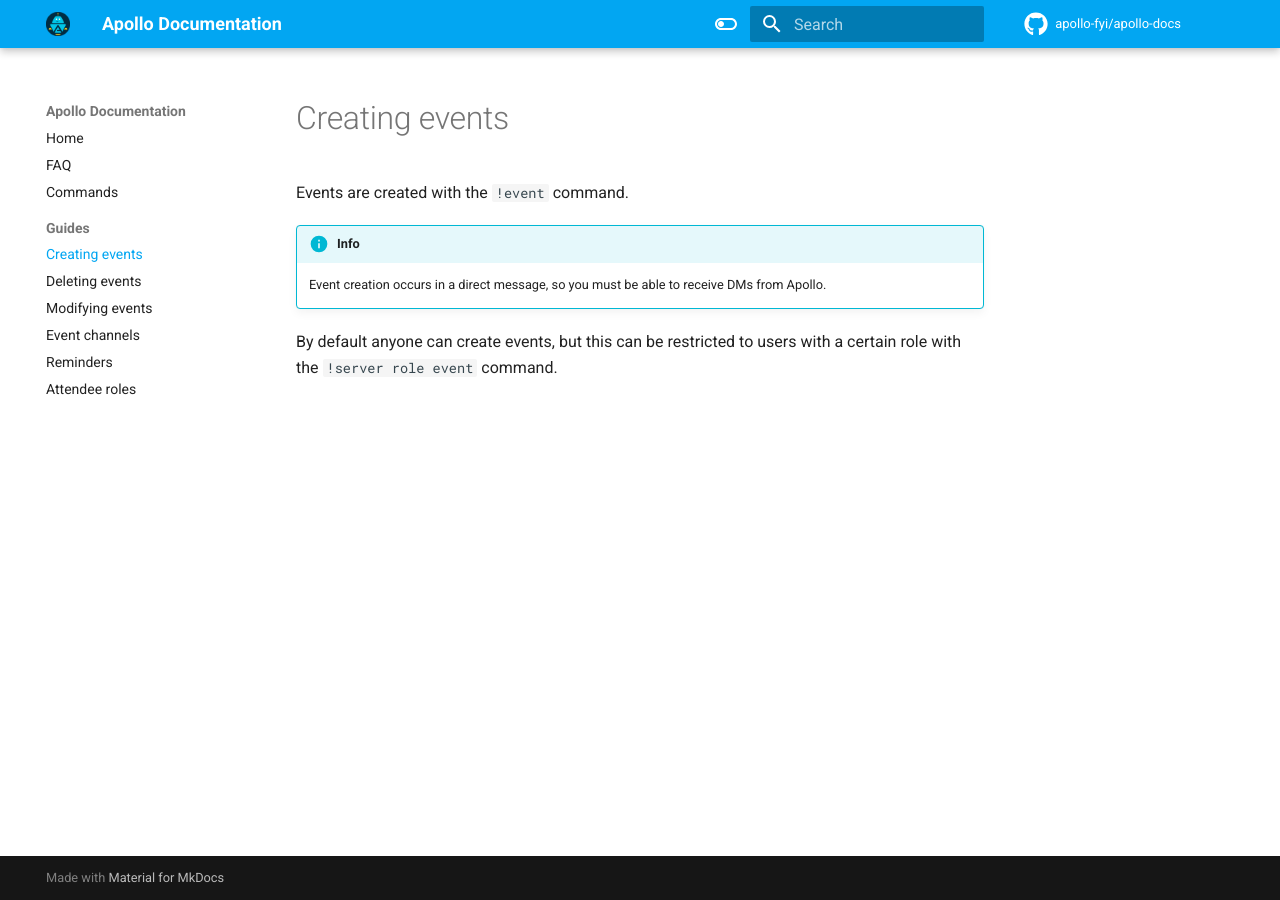
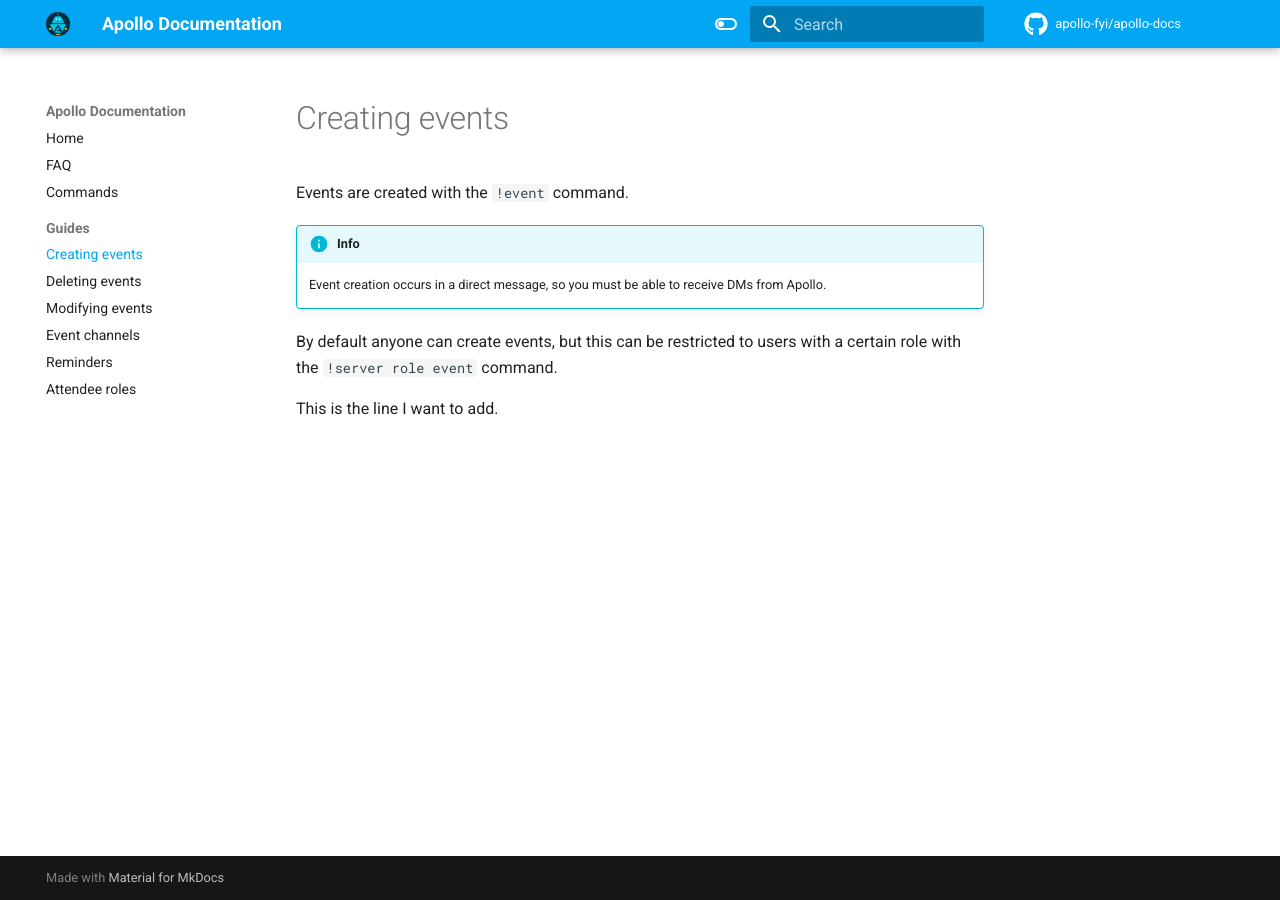
Before and after one commit to apollo-fyi/apollo-docs, an MkDocs documentation site: the page built from docs/creating_events.md, in a window 1280 px wide. Built offline with MkDocs 1.6.1 and Material for MkDocs 9.7.7, drawn with Linux system fonts in a browser that asks for light colours; comment, search, counter and statistics services are not loaded.

Commit message:
Add more information to creating events

```diff
--- a/docs/creating_events.md
+++ b/docs/creating_events.md
@@ -8,3 +8,5 @@ Events are created with the `!event` command.
 
 By default anyone can create events, but this can be restricted to users with a
 certain role with the `!server role event` command.
+
+This is the line I want to add.
```
